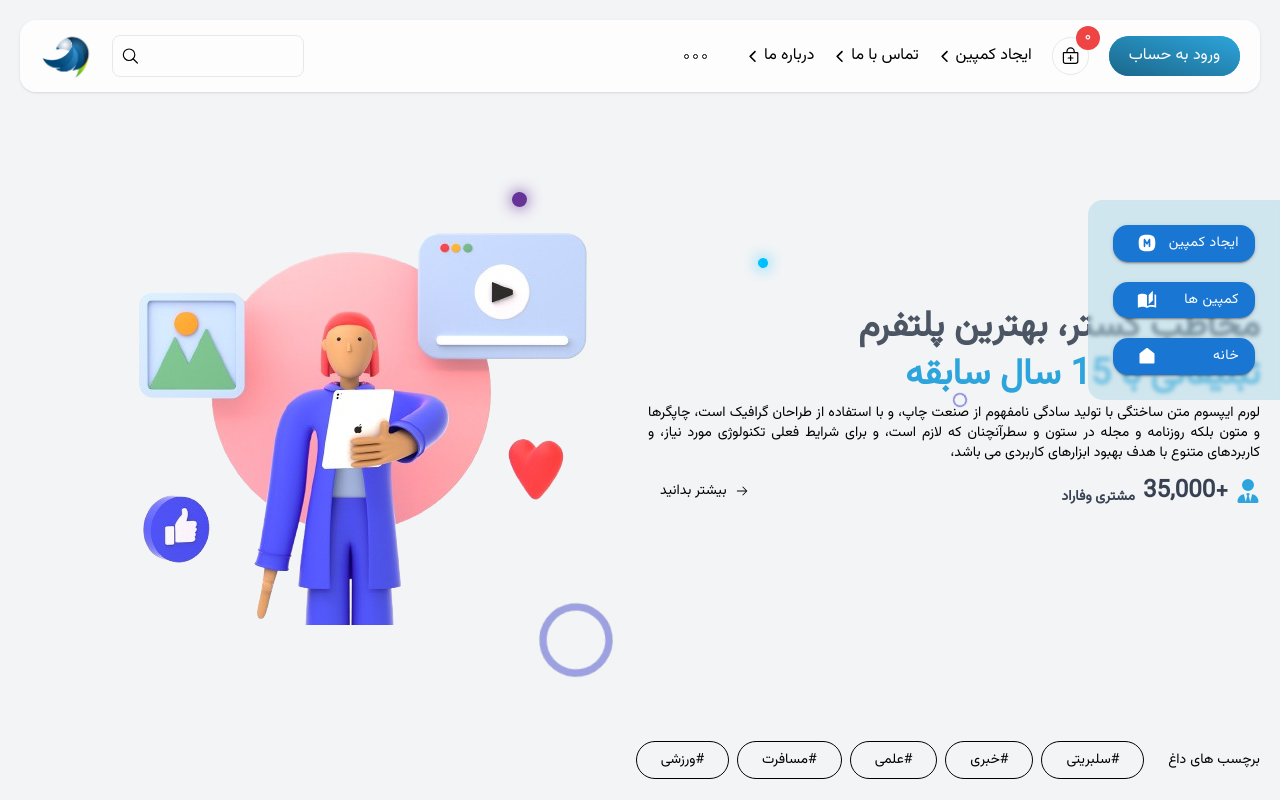
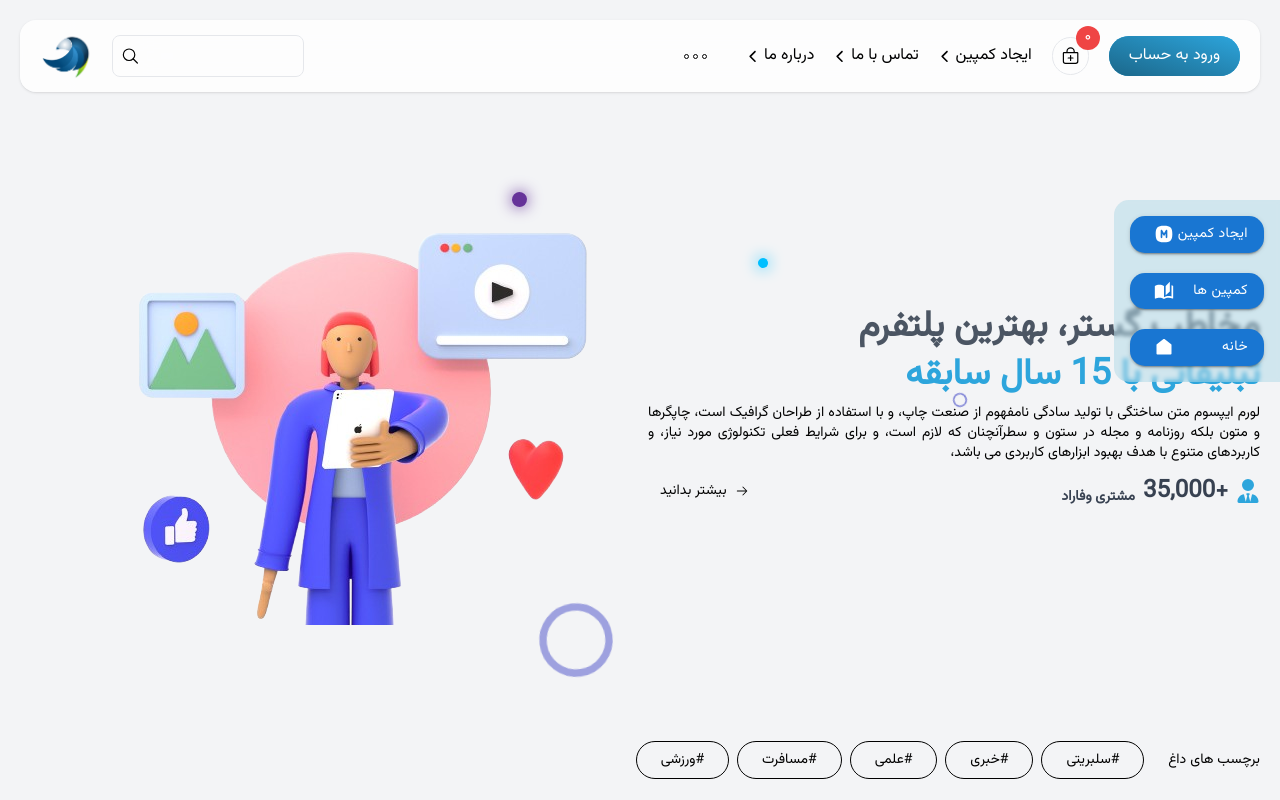
Before and after one commit to sisyx/music-trend, a React (Vite) app: page / in a window 1280 px wide. Shown: the top 800 px of the page. Built offline with nearby package versions, Linux system fonts and the light colour scheme.

Commit message:
beatify sidenav

```diff
--- a/src/components/home/SideNav.jsx
+++ b/src/components/home/SideNav.jsx
@@ -1,10 +1,7 @@
 import React, { useState } from 'react'
 import styles from './SideNav.module.css'
 import Button from '@mui/material/Button'
-import GamesIcon from '@mui/icons-material/Games';
 import AutoStoriesIcon from '@mui/icons-material/AutoStories';
-import EmojiEventsIcon from '@mui/icons-material/EmojiEvents';
-import StyleIcon from '@mui/icons-material/Style';
 import { Link } from 'react-router-dom';
 import { RiHomeFill } from 'react-icons/ri';
 import { TbSquareRoundedLetterMFilled } from 'react-icons/tb';
--- a/src/components/home/SideNav.module.css
+++ b/src/components/home/SideNav.module.css
@@ -8,7 +8,7 @@
     position: fixed;
     top: 25%;
     right: 0;
-    padding: 25px;
+    padding: 1rem;
     border-radius: var(--default-border-radius) 0 0 var(--default-border-radius);
     z-index: 2;
     transition: all 500ms;
@@ -17,7 +17,7 @@
 }
 .button {
     display: flex !important;
-    gap: 1rem;
+    gap: 0.5rem;
     justify-content: space-between !important;
     width: 100%;
     height: 100%;
@@ -46,8 +46,6 @@
 
 @media (max-width: 1000px) {
     .container {
-        /* left: 0; */
-        /* transform: translateX(-95%); */
         position: fixed;
         top: unset;
         bottom: 0;
@@ -66,9 +64,6 @@
         align-items: stretch;
         gap: 0;
     }
-    /* .container.shown {
-        transform: translateX(0);
-    } */
     .container.shown .toggle_show {
         transform: rotate(180deg) translateX(-50%);
     }
```
